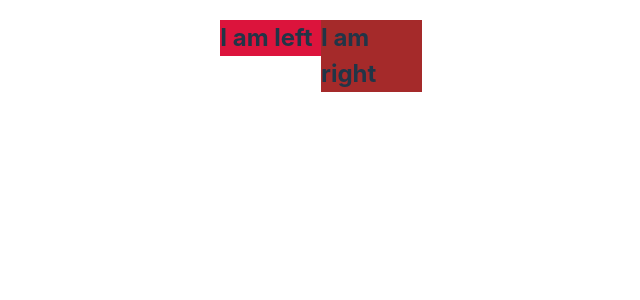
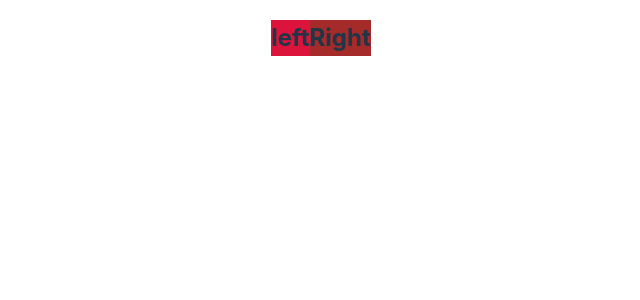
Before and after one commit to Hal-ang/react-design-pattern, a React (Vite) app in the folder layout-component/: page / in a window 1280 px wide. Shown: the top 300 px of the page, without its empty margins (79-719 px from the left). Built offline with nearby package versions, Linux system fonts and the light colour scheme.

Commit message:
Implement splited children logic on SplitScreen

```diff
--- a/layout-component/src/App.tsx
+++ b/layout-component/src/App.tsx
@@ -2,18 +2,21 @@ import './index.css';
 
 import SplitScreen from './components/SplitScreen';
 
-const LeftSideComp = () => {
-  return <h2 style={{ backgroundColor: 'crimson' }}>I am left</h2>;
+const LeftSideComp = ({ title }: { title: string }) => {
+  return <h2 style={{ backgroundColor: 'crimson' }}>{title}</h2>;
 };
 
-const RightSideComp = () => {
-  return <h2 style={{ backgroundColor: 'brown' }}>I am right</h2>;
+const RightSideComp = ({ title }: { title: string }) => {
+  return <h2 style={{ backgroundColor: 'brown' }}>{title}</h2>;
 };
 
 function App() {
   return (
     <>
-      <SplitScreen Left={<LeftSideComp />} Right={<RightSideComp />} />
+      <SplitScreen leftWidth={1} rightWidth={3}>
+        <LeftSideComp title='left' />
+        <RightSideComp title='Right' />
+      </SplitScreen>
     </>
   );
 }
--- a/layout-component/src/components/SplitScreen.tsx
+++ b/layout-component/src/components/SplitScreen.tsx
@@ -5,22 +5,28 @@ const Container = styled.div`
   display: flex;
 `;
 
-const Panel = styled.div`
-  flex: 1;
+const Panel = styled.div.attrs<{ $flex: number }>((props) => ({
+  $flex: props.$flex,
+}))`
+  flex: ${(props) => props.$flex};
 `;
 
 const SplitScreen = ({
-  Left,
-  Right,
+  children,
+  leftWidth = 1,
+  rightWidth = 1,
 }: {
-  Left: ReactNode;
-  Right: ReactNode;
+  children: ReactNode;
+  leftWidth?: number;
+  rightWidth?: number;
 }) => {
+  const [left, right] = children as ReactNode[];
+
   return (
     <Container>
-      <Panel>{Left}</Panel>
+      <Panel $flex={leftWidth}>{left}</Panel>
 
-      <Panel>{Right}</Panel>
+      <Panel $flex={rightWidth}>{right}</Panel>
     </Container>
   );
 };
```
